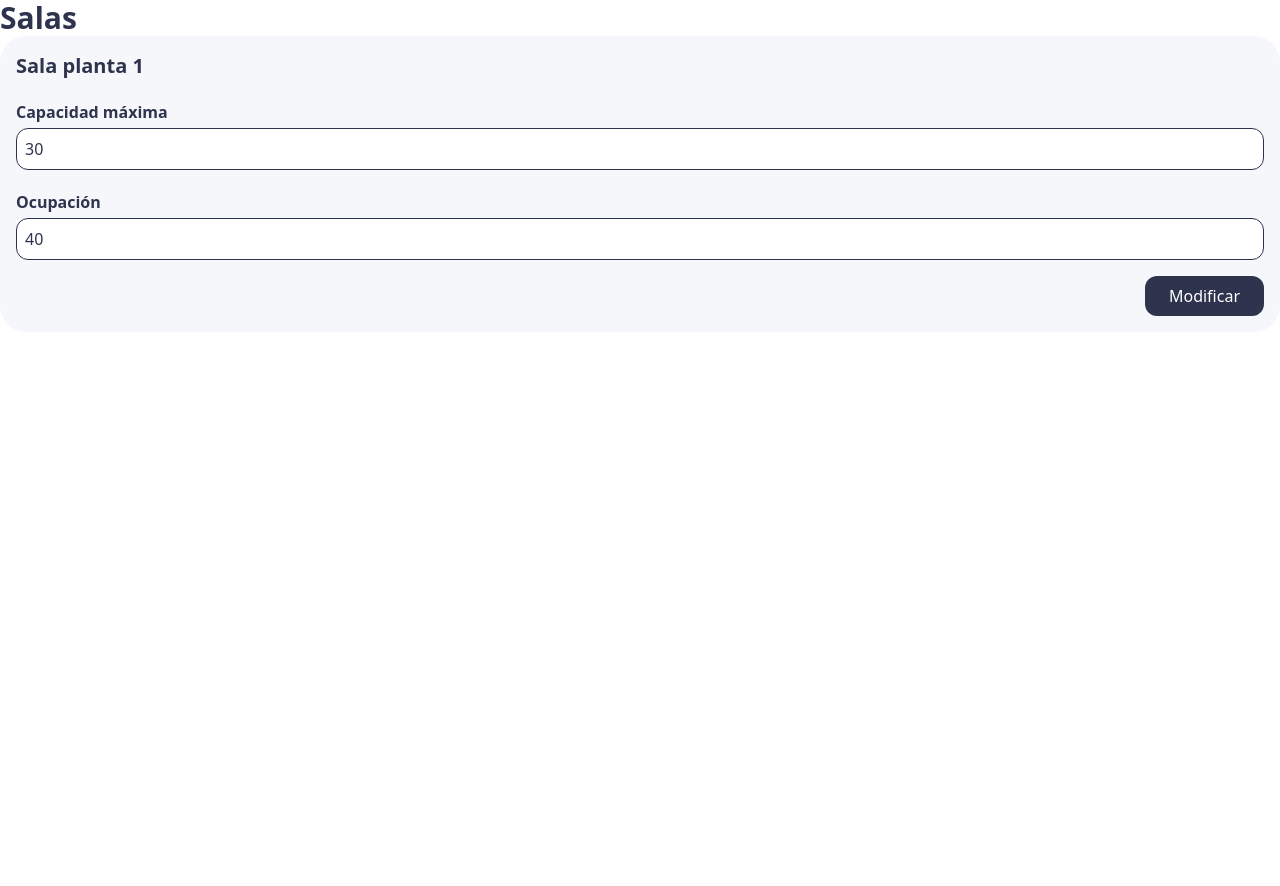
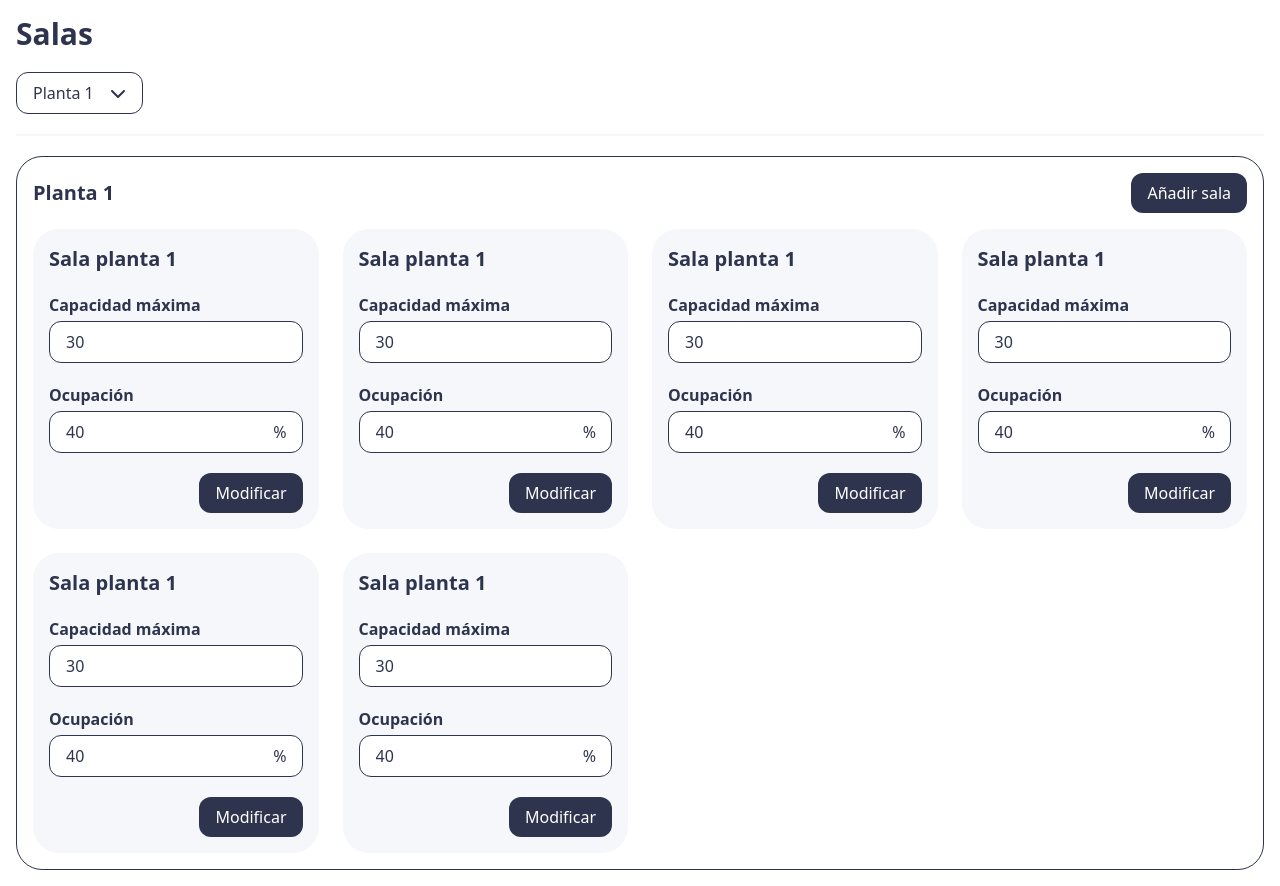
Before and after one commit to danigj14/prueba-tecnica-salas, a React (Vite) app: page / in a window 1280 px wide. Before the commit the page ends 800 px from the top, so only its background shows below. Built offline with nearby package versions, Linux system fonts and the light colour scheme.

Commit message:
Create entire layout with hardcoded data.

```diff
--- a/src/App.tsx
+++ b/src/App.tsx
@@ -1,10 +1,18 @@
-import RoomCard from "./features/rooms/components/RoomCard";
+import Select from "./core/components/Select";
+import FloorPanel from "./features/rooms/components/FloorPanel";
 
 export default function App() {
   return (
-    <div className="text-blue-dark">
-      <h1 className="text-3xl font-bold">Salas</h1>
-      <RoomCard />
+    <div className="text-blue-dark container xl:max-w-screen-xl mx-auto p-4">
+      <h1 className="mb-5 text-3xl font-bold">Salas</h1>
+      <Select className="mb-5">
+        <option>Planta 1</option>
+        <option>Planta 2</option>
+        <option>Planta 3</option>
+        <option>Planta 4</option>
+      </Select>
+      <div className="pt-5 border-t-2 border-blue-light"></div>
+      <FloorPanel />
     </div>
   );
 }
--- a/src/core/components/Button.tsx
+++ b/src/core/components/Button.tsx
@@ -4,7 +4,7 @@ type ButtonProps = React.ButtonHTMLAttributes<HTMLButtonElement>;
 
 export default function Button({ className, ...props }: ButtonProps) {
   const mergedStyle = twMerge(
-    "py-2 px-6 bg-blue-dark text-white rounded-[12px]",
+    "py-2 px-4 bg-blue-dark text-white rounded-[12px]",
     className
   );
 
--- a/src/core/components/Input.tsx
+++ b/src/core/components/Input.tsx
@@ -4,7 +4,7 @@ type InputProps = React.InputHTMLAttributes<HTMLInputElement>;
 
 export default function Input({ className, ...props }: InputProps) {
   const mergedStyle = twMerge(
-    "p-2 border border-blue-dark rounded-[12px]",
+    "p-2 px-4 border border-blue-dark rounded-[12px]",
     className
   );
 
--- a/src/core/components/Select.tsx
+++ b/src/core/components/Select.tsx
@@ -6,13 +6,16 @@ type SelectProps = React.SelectHTMLAttributes<HTMLSelectElement>;
 
 export default function Select({ className, ...props }: SelectProps) {
   const mergedStyle = twMerge(
-    "p-2 pl-4 pr-12 bg-white border border-blue-dark rounded-[12px] appearance-none",
+    "relative inline-block bg-white border border-blue-dark rounded-[12px]",
     className
   );
 
   return (
-    <div className="relative inline-block">
-      <select className={mergedStyle} {...props} />
+    <div className={mergedStyle}>
+      <select
+        className="p-2 pl-4 pr-12 bg-transparent appearance-none"
+        {...props}
+      />
       <FontAwesomeIcon
         className="absolute top-1/2 -translate-y-1/2 right-4 pointer-events-none"
         icon={faChevronDown}
--- /dev/null
+++ b/src/features/rooms/components/FloorPanel.tsx
@@ -0,0 +1,21 @@
+import Button from "@/core/components/Button";
+import RoomCard from "./RoomCard";
+
+export default function FloorPanel() {
+  return (
+    <div className="p-4 border border-blue-dark rounded-[26px]">
+      <div className="flex justify-between items-center">
+        <h1 className="text-xl font-bold">Planta 1</h1>
+        <Button>Añadir sala</Button>
+      </div>
+      <div className="mt-4 grid grid-cols-1 md:grid-cols-2 lg:grid-cols-3 xl:grid-cols-4 gap-6">
+        <RoomCard />
+        <RoomCard />
+        <RoomCard />
+        <RoomCard />
+        <RoomCard />
+        <RoomCard />
+      </div>
+    </div>
+  );
+}
--- a/src/features/rooms/components/RoomCard.tsx
+++ b/src/features/rooms/components/RoomCard.tsx
@@ -6,10 +6,17 @@ export default function RoomCard() {
     <div className="p-4 flex flex-col bg-blue-light rounded-[26px]">
       <h1 className="text-xl font-bold">Sala planta 1</h1>
       <label className="mt-4 py-1 font-bold">Capacidad máxima</label>
-      <Input type="number" value="30" />
+      <Input type="number" value="30" className="[appearance:textfield]" />
       <label className="mt-4 py-1 font-bold">Ocupación</label>
-      <Input type="number" value="40" />
-      <Button className="mt-4 self-end">Modificar</Button>
+      <div className="flex relative">
+        <Input
+          type="number"
+          value="40"
+          className="[appearance:textfield] w-full pr-8"
+        />
+        <span className="absolute top-1/2 -translate-y-1/2 right-4">%</span>
+      </div>
+      <Button className="mt-5 self-end">Modificar</Button>
     </div>
   );
 }
--- a/tailwind.config.js
+++ b/tailwind.config.js
@@ -12,6 +12,7 @@ export default {
       black: "#000000",
       "blue-dark": "#2E344D",
       "blue-light": "#F5F7FB",
+      transparent: "transparent"
     },
   },
   plugins: [],
```
